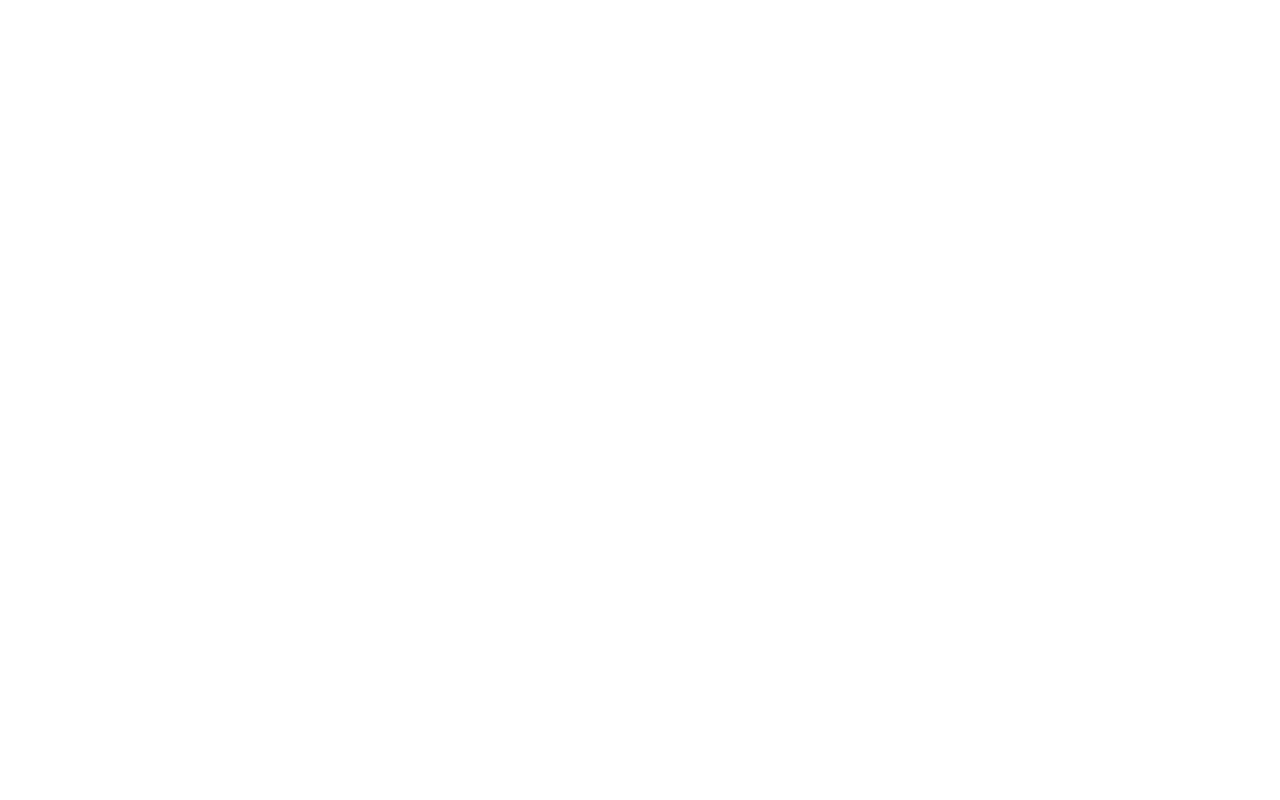
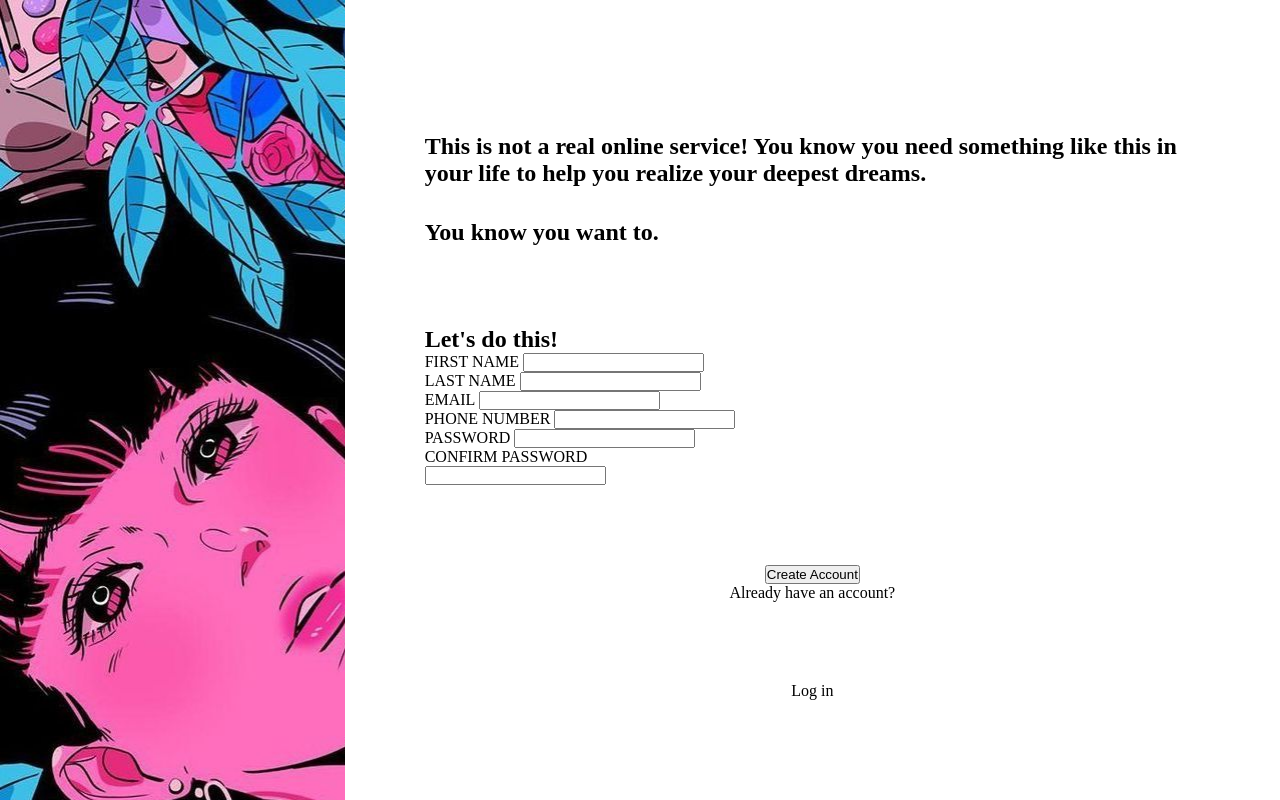
Before and after one commit to rootankush/sign-up-form, a plain HTML site: page index.html in a window 1280 px wide. Drawn offline with Linux system fonts and the light colour scheme.

Commit message:
added form component

```diff
--- a/index.html
+++ b/index.html
@@ -6,5 +6,50 @@
     <link rel="stylesheet" href="/style.css" />
     <title>Sign Up Form</title>
   </head>
-  <body></body>
+  <body>
+    <div class="half-page-bg"></div>
+    <div class="container">
+      <div class="startPage">
+        <p id="intro">
+          This is not a real online service! You know you need something like
+          this in your life to help you realize your deepest dreams.
+        </p>
+        <p id="quote">You know you want to.</p>
+      </div>
+      <div class="centerPage">
+        <p class="inputHeading">Let's do this!</p>
+        <form action="" method="POST">
+          <div class="form-group">
+            <label for="firstName">FIRST NAME</label>
+            <input type="text" id="firstName" required />
+          </div>
+          <div class="form-group">
+            <label for="lastName">LAST NAME</label>
+            <input type="text" id="lastName" required />
+          </div>
+          <div class="form-group">
+            <label for="emailAddr">EMAIL</label>
+            <input type="text" id="emailAddr" required />
+          </div>
+          <div class="form-group">
+            <label for="phoneNumber">PHONE NUMBER</label>
+            <input type="text" id="phoneNumber" required />
+          </div>
+          <div class="form-group">
+            <label for="password">PASSWORD</label>
+            <input type="text" id="password" required />
+          </div>
+          <div class="form-group">
+            <label for="confirmPassword">CONFIRM PASSWORD</label><br />
+            <input type="text" id="confirmPassword" required />
+          </div>
+        </form>
+      </div>
+      <div class="endPage">
+        <button>Create Account</button>
+        <p>Already have an account?</p>
+      </div>
+      <span id="login">Log in</span>
+    </div>
+  </body>
 </html>
--- a/style.css
+++ b/style.css
@@ -2,3 +2,55 @@
   margin: 0;
   padding: 0;
 }
+
+body {
+  background-color: white;
+  width: 100%;
+  height: 100%;
+  display: flex;
+}
+
+.half-page-bg {
+  width: 70vh;
+  height: 100vh;
+  background-image: url(./assets/bg/blue.jpg);
+}
+
+.container {
+  display: flex;
+  flex-direction: column;
+  text-align: center;
+  align-self: center;
+  justify-content: center;
+  margin: 5rem;
+  gap: 5rem;
+}
+
+.startPage {
+  text-align: left;
+  margin-top: 0;
+}
+
+#intro {
+  font-size: 1.5rem;
+  text-align: start;
+  font-weight: bold;
+  margin: 2rem auto;
+}
+
+#quote {
+  font-size: 1.5rem;
+  font-weight: bold;
+}
+
+.centerPage {
+  text-align: left;
+}
+
+.inputHeading {
+  font-size: 1.5rem;
+  font-weight: bold;
+}
+
+#form {
+}
```
Also changed, not shown: assets/fonts/Courier Prime Bold.woff2 (added), assets/fonts/Courier Prime.woff2 (added), assets/fonts/Diner-Fatt.woff2 (added).
